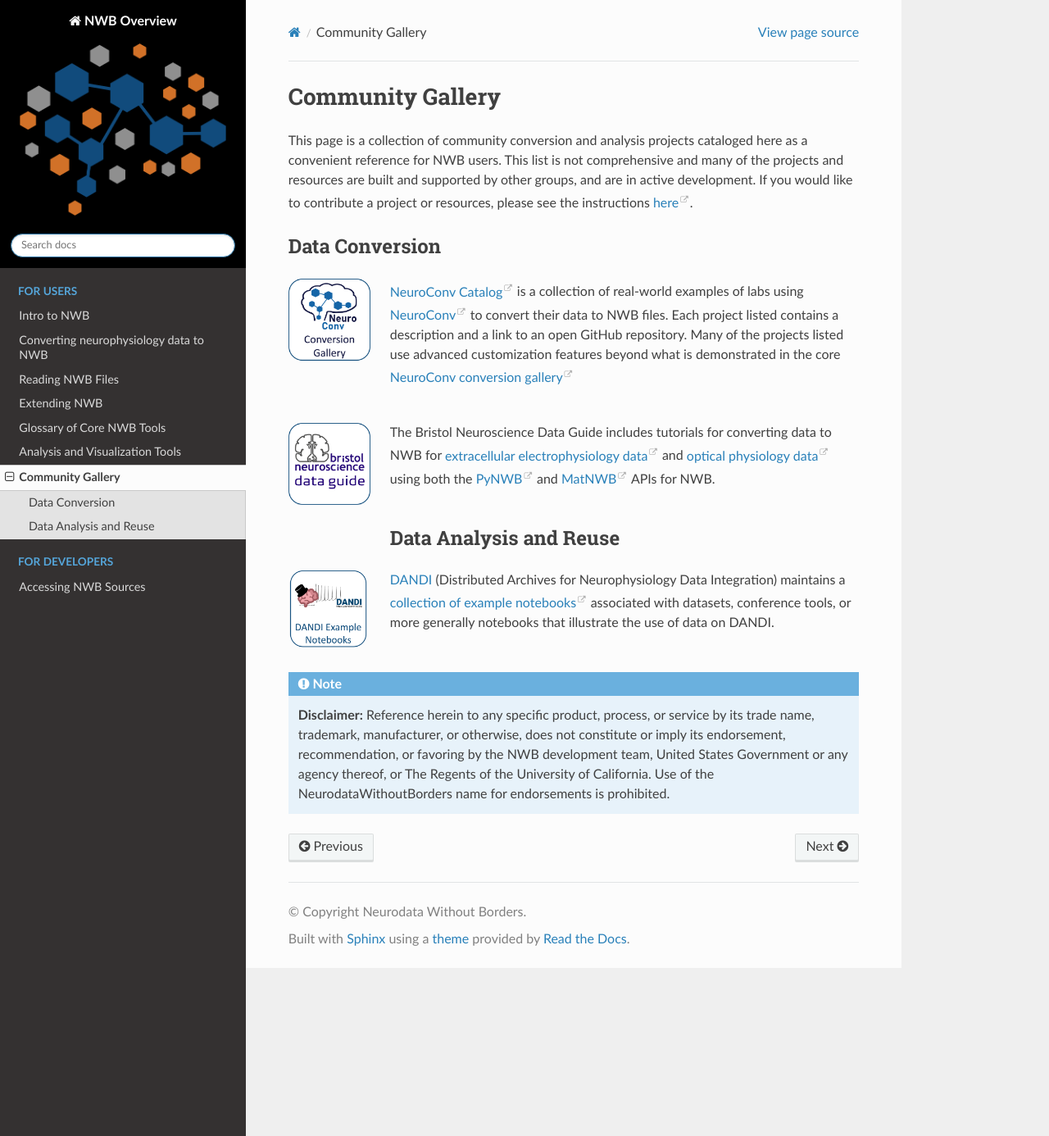
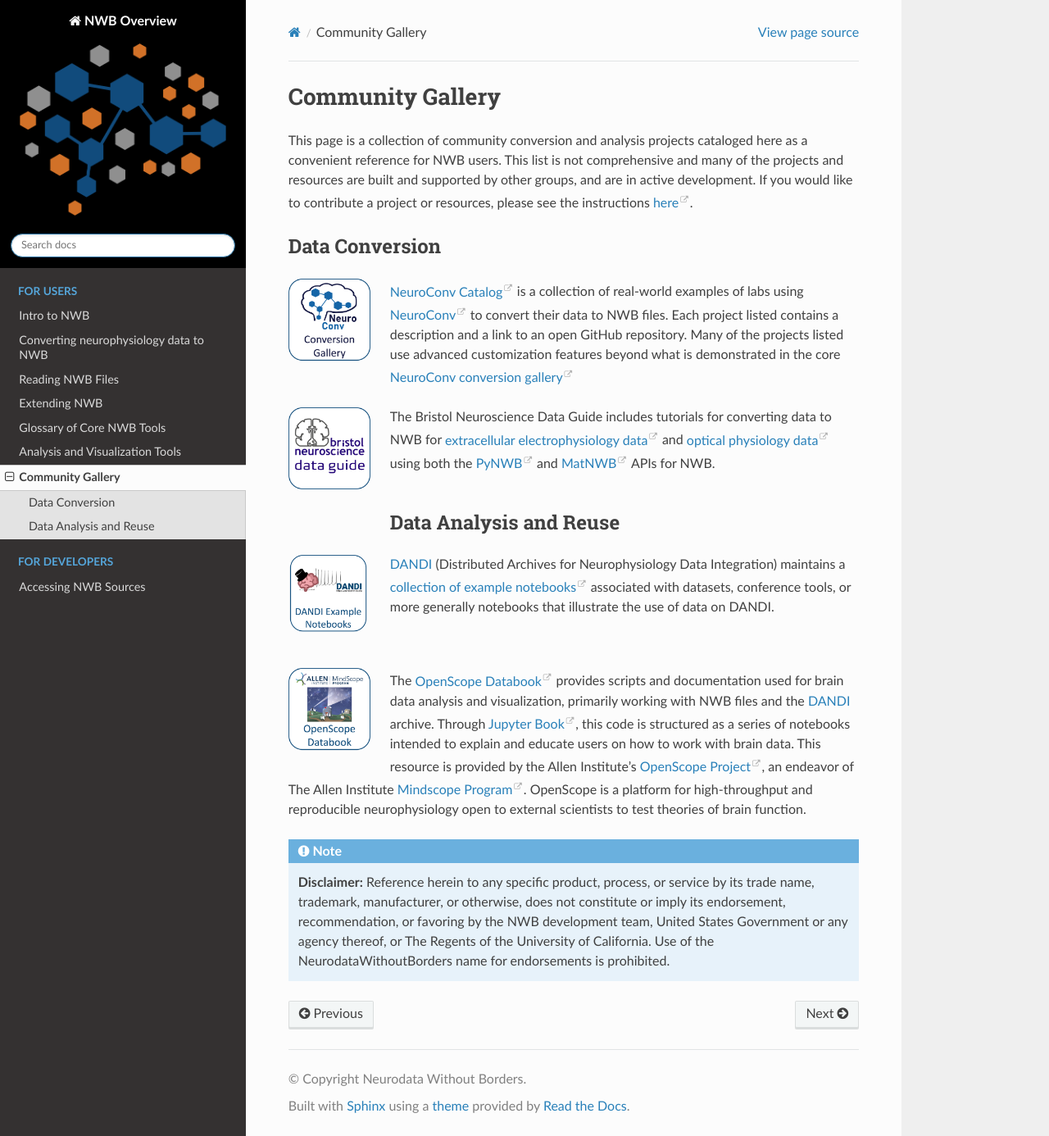
Before and after one commit to NeurodataWithoutBorders/nwb-overview, a Sphinx documentation site: the page built from docs/source/community_gallery/community_gallery.rst, in a window 1280 px wide and 1386 px high. Shown: the whole window at 82% size. Built offline with Sphinx 7.4.7 and the Read the Docs theme 2.0.0, drawn with Linux system fonts in a browser that asks for light colours; pages that are not in the unit, such as notebooks, are missing from menus.

Commit message:
Add OpenScope Databook to community gallery

```diff
--- a/docs/source/community_gallery/community_gallery.rst
+++ b/docs/source/community_gallery/community_gallery.rst
@@ -15,10 +15,6 @@
     :width: 100
 
 :neuroconv-docs:`NeuroConv Catalog <catalogue/catalogue.html>` is a collection of real-world examples of labs using :neuroconv-docs:`NeuroConv <>` to convert their data to NWB files. Each project listed contains a description and a link to an open GitHub repository. Many of the projects listed use advanced customization features beyond what is demonstrated in the core :neuroconv-docs:`NeuroConv conversion gallery <conversion_examples_gallery/conversion_example_gallery.html>`
-
-.. raw:: html
-
-    <br/>
 
 .. image:: figures/bristol_neuroscience_data_guide.png
     :class: align-left, no-scaled-link
@@ -42,6 +38,17 @@
 
 :ref:`analysistools-dandi` (Distributed Archives for Neurophysiology Data Integration) maintains a `collection of example notebooks <https://github.com/dandi/example-notebooks>`_ associated with datasets, conference tools, or more generally notebooks that illustrate the use of data on DANDI.
 
+.. raw:: html
+
+    <br/>
+    <br/>
+
+.. image:: figures/openscope_databook.png
+    :class: align-left, no-scaled-link
+    :width: 100
+
+The :openscope-databook:`OpenScope Databook <>` provides scripts and documentation used for brain data analysis and visualization, primarily working with NWB files and the :ref:`analysistools-dandi` archive. Through :jupyter-book:`Jupyter Book <>`, this code is structured as a series of notebooks intended to explain and educate users on how to work with brain data. This resource is provided by the Allen Institute’s :openscope-project:`OpenScope Project <>`, an endeavor of The Allen Institute :mindscope-program:`Mindscope Program <>`. OpenScope is a platform for high-throughput and reproducible neurophysiology open to external scientists to test theories of brain function.
+
 
 .. note::
 
--- a/docs/source/conf_extlinks.py
+++ b/docs/source/conf_extlinks.py
@@ -51,6 +51,8 @@
     'datajoint-elements': ('https://www.datajoint.com/elements/%s', '%s'),
     'openscope-databook': ('https://alleninstitute.github.io/openscope_databook/%s', '%s'),
     'openscope-project': ('https://alleninstitute.org/what-we-do/brain-science/research/mindscope-program/openscope/%s', '%s'),
+    'mindscope-program': ('https://alleninstitute.org/what-we-do/brain-science/research/mindscope-program/%s', '%s'),
+    'jupyter-book': ('https://jupyterbook.org/en/stable/%s', '%s'),
 }
 
 # Use this for mapping for links to commonly used documentation
```
Also changed, not shown: docs/source/community_gallery/figures/openscope_databook.png (added), 1 other file.
